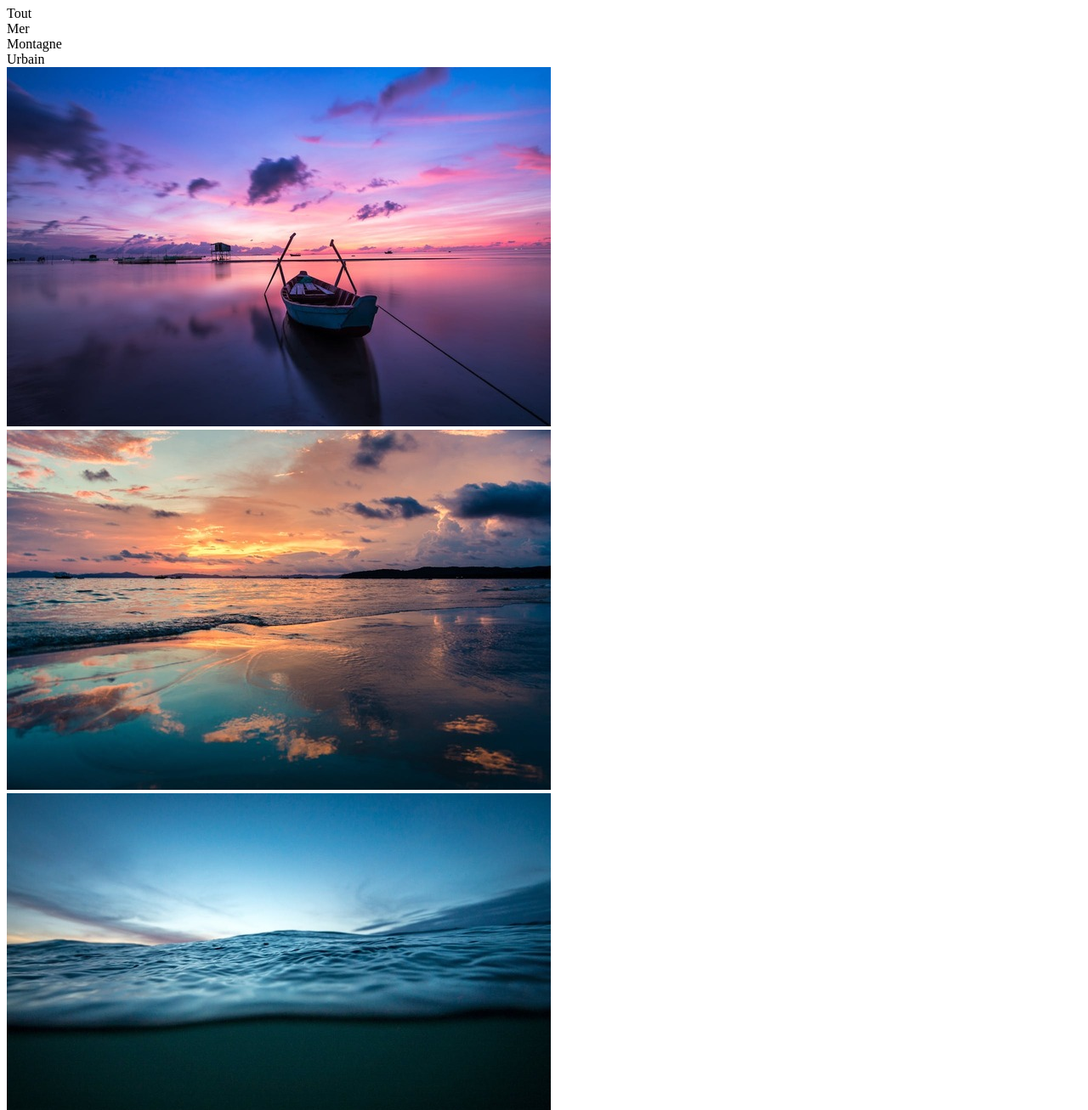
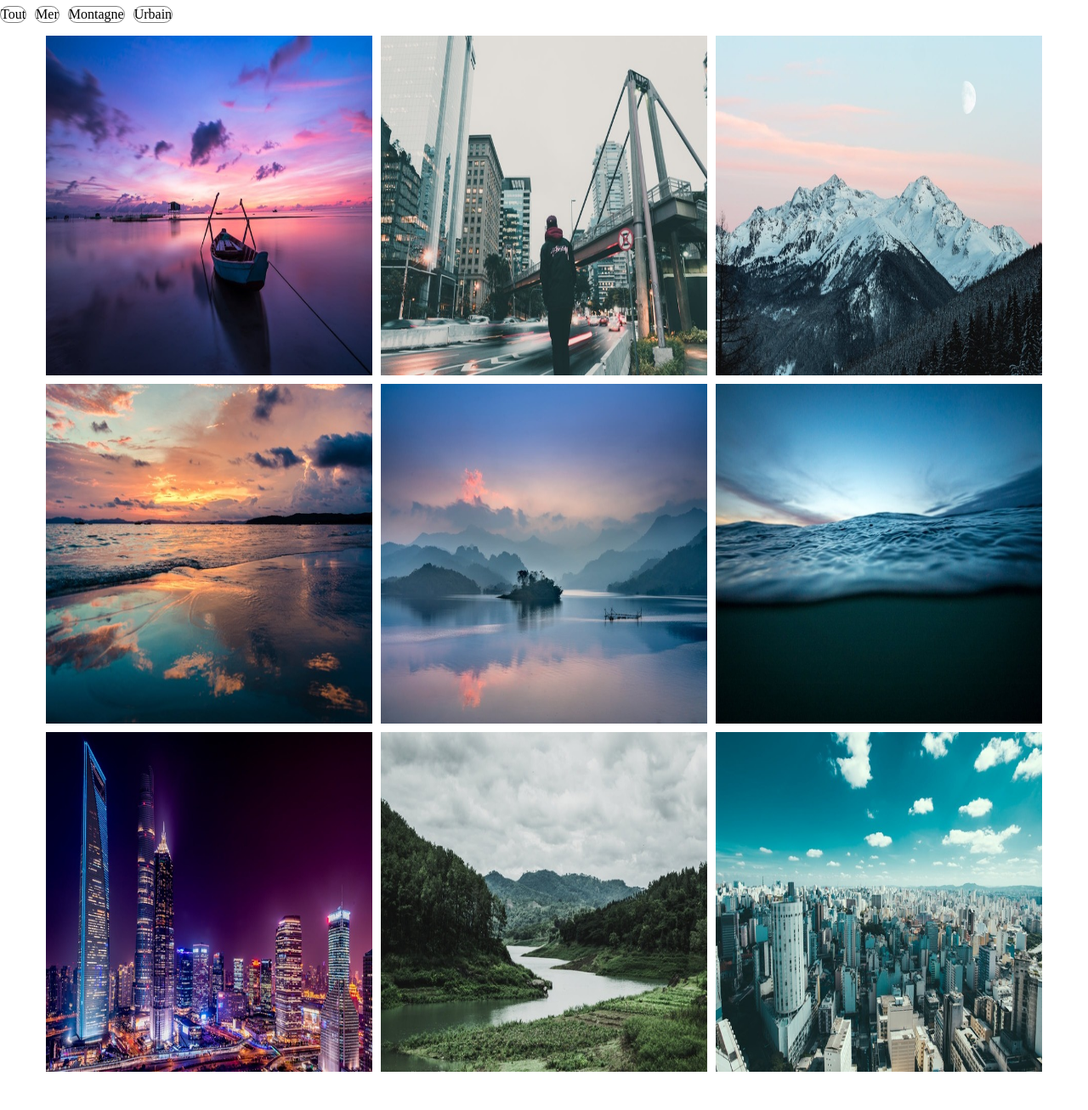
Before and after one commit to Jessica130883/ma-galerie, a plain HTML site: page index.html in a window 1280 px wide. Shown: the part 73-1380 px from the top of the page at 85% size. After the commit the page ends 1340 px from the top, so only its background shows below. Drawn offline with Linux system fonts and the light colour scheme.

Commit message:
Mise en page des photos par le CSS

```diff
--- a/Stylesheet.css
+++ b/Stylesheet.css
@@ -0,0 +1,46 @@
+html, body {
+    margin: 0;
+    padding: 0;
+}
+
+#filters{
+    display: flex;
+    gap: 10px;
+}
+#filters div{
+    margin-bottom: 10px;
+    border: 1px solid grey;
+    border-radius: 25px;
+    cursor: pointer;
+}
+#gallery{
+    display: flex;
+    flex-wrap: wrap;
+    justify-content: center;
+    align-items: center;
+    margin: auto;
+}
+#gallery .active {
+    width: 30%;
+    padding: 5px;
+    transition: width .6s;
+}
+#gallery .inactive {
+    width: 0;
+    padding: 0;
+    transition: width .6s;
+}
+
+
+@media screen and (max-width:648px){
+    .picture {
+        height: 150px;
+        width: 400px;
+    }
+}
+@media screen and (min-width: 649px){
+    .picture{
+        height: 400px;
+        width: 1000px;
+    }
+}
--- a/index.html
+++ b/index.html
@@ -17,15 +17,15 @@
     </section>
 
     <section id="gallery">
-        <img src="images/sea1.jpg" alt="mer et pirogue">
-        <img src="images/sea2.jpg" alt="plage">
-        <img src="images/sea3.jpg" alt="haute mer">
-        <img src="images/mountain1.jpg" alt="cîmes de montagne">
-        <img src="images/mountain2.jpg" alt="montagne embrumées">
-        <img src="images/mountain3.jpg" alt="lac haute montagne">
-        <img src="images/city1.jpg" alt="buildings violets">
-        <img src="images/city2.jpg" alt="homme en ville">
-        <img src="images/city3.jpg" alt="vue panoramique">
+        <img src="images/sea1.jpg" class="picture active" alt="mer et pirogue" >
+        <img src="images/city2.jpg" class="picture active" alt="homme en ville">
+        <img src="images/mountain1.jpg" class="picture active"  alt="cîmes de montagne">
+        <img src="images/sea2.jpg" class="picture active" alt="plage">
+        <img src="images/mountain2.jpg" class="picture active" alt="montagne embrumées">
+        <img src="images/sea3.jpg"class="picture active"  alt="haute mer">
+        <img src="images/city1.jpg" class="picture active" alt="buildings violets">
+        <img src="images/mountain3.jpg" class="picture active" alt="lac haute montagne">
+        <img src="images/city3.jpg" class="picture active" alt="vue panoramique">
     </section>
 
 
```
